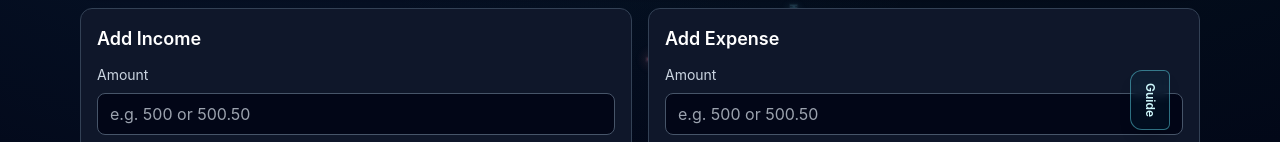
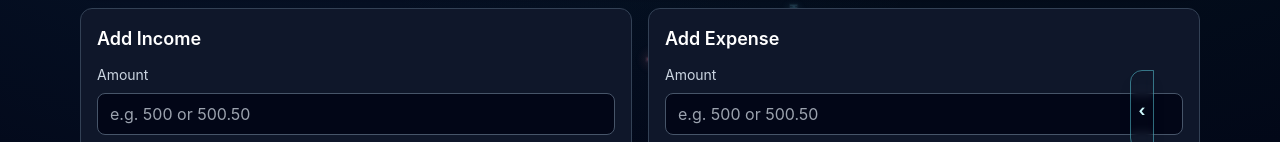
Before and after one commit to jinto-joseph/FlowFunds, a React (Vite) app in the folder frontend/: page / in a window 1280 px wide. Shown: the part 658-800 px from the top of the page. Built offline with nearby package versions, Linux system fonts and the light colour scheme; no server answers.

Commit message:
style(guide): use narrow arrow tab in docked mode

```diff
--- a/frontend/src/components/GuideBot.jsx
+++ b/frontend/src/components/GuideBot.jsx
@@ -355,8 +355,8 @@ export default function GuideBot({ activePage, onNavigate }) {
   const isDocked = dockSide === "left" || dockSide === "right";
   const buttonClasses = isDocked
     ? dockSide === "left"
-      ? "w-10 rounded-r-xl rounded-l-md border border-cyan-300/45 bg-cyan-500/5 px-2 py-3 text-xs font-semibold text-cyan-100 shadow-lg backdrop-blur-sm"
-      : "w-10 rounded-l-xl rounded-r-md border border-cyan-300/45 bg-cyan-500/5 px-2 py-3 text-xs font-semibold text-cyan-100 shadow-lg backdrop-blur-sm"
+      ? "h-20 w-6 rounded-r-xl border border-cyan-300/45 bg-cyan-500/8 px-0 py-0 text-base font-bold text-cyan-100 shadow-lg backdrop-blur-sm"
+      : "h-20 w-6 rounded-l-xl border border-cyan-300/45 bg-cyan-500/8 px-0 py-0 text-base font-bold text-cyan-100 shadow-lg backdrop-blur-sm"
     : "rounded-full border border-cyan-300/45 bg-cyan-500/5 px-4 py-3 text-sm font-semibold text-cyan-100 shadow-lg backdrop-blur-sm";
   const panelPositionClass = dockSide === "left" ? "bottom-14 left-0" : "bottom-14 right-0";
 
@@ -375,11 +375,11 @@ export default function GuideBot({ activePage, onNavigate }) {
         className={buttonClasses}
         style={{
           touchAction: "none",
-          writingMode: isDocked ? "vertical-rl" : "horizontal-tb",
-          textOrientation: isDocked ? "mixed" : "initial",
+          writingMode: "horizontal-tb",
+          textOrientation: "initial",
         }}
       >
-        {isDocked ? "Guide" : open ? "Close Guide" : "Guide Bot"}
+        {isDocked ? (dockSide === "left" ? "›" : "‹") : open ? "Close Guide" : "Guide Bot"}
       </button>
 
       {open && (
```
